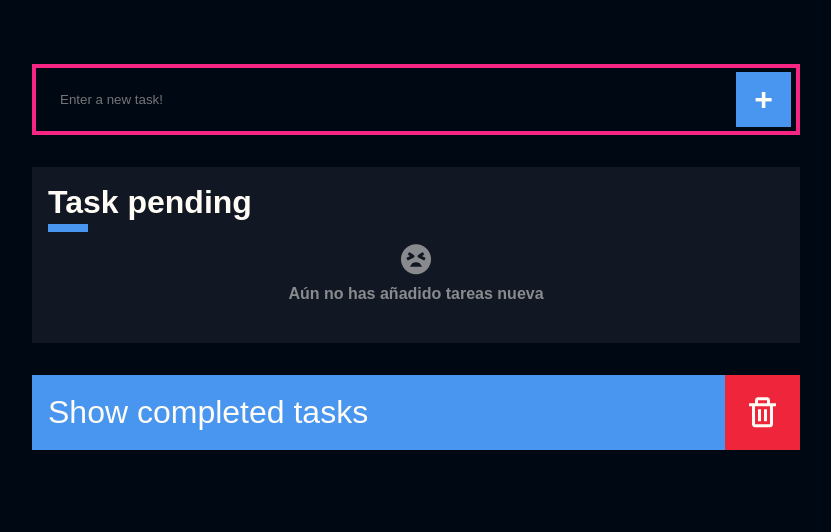
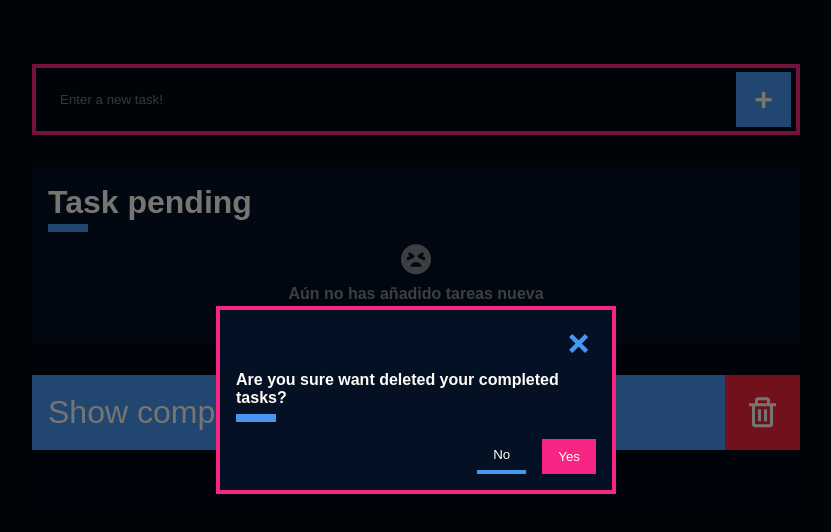
Before and after one commit to josnethmoreno/todo-app-react, a React app: page / in a window 1280 px wide. Shown: the top 532 px of the page, without its empty margins (224-1055 px from the left). Built offline with nearby package versions, Linux system fonts and the light colour scheme; the HTML template or start-up script is replaced by a standard one; a web font is replaced by a local one.

Commit message:
Added modal

```diff
--- a/src/App.css
+++ b/src/App.css
@@ -1,4 +1,5 @@
 .App{
+	position: relative;
 	max-width: 800px;
 	padding: 2rem 1rem;
 	margin: 0 auto;
--- a/src/App.jsx
+++ b/src/App.jsx
@@ -2,12 +2,14 @@ import { useState, useEffect } from 'react'
 import './App.css'
 import TaskCreator from '/src/components/TaskCreator.jsx'
 import VisibilityControl from '/src/components/VisibilityControl.jsx'
+import Modal from '/src/components/Modal.jsx'
 import { TaskContent } from '/src/components/TaskContent.jsx'
 
 function App() {
 
   const [taskItems, setTaskItems] = useState([])
   const [showCompletedContent, setShowChompletedContent] = useState(false)
+  const [showModal, setShowModal] = useState(true)
 
   const createNewTask = (taskName) => {
     if(!taskItems.find(task => task.name === taskName)) {
@@ -21,9 +23,17 @@ function App() {
     )
   }
 
-  const cleanTask = () => {
+  const cleanTasks = () => {
     setTaskItems(taskItems.filter(task => !task.done))
     setShowChompletedContent(false)
+  }
+
+  const openModal = () => {
+    setShowModal(true);
+  }
+
+  const closeModal = () => {
+    setShowModal(false)
   }
 
   useEffect(() => {
@@ -39,21 +49,35 @@ function App() {
     <div className="App">
 
       <TaskCreator createNewTask={createNewTask}/>
-      <TaskContent name='pending' tasks={taskItems} toggleTask={toggleTask} showCompleted={false}/>
+      <TaskContent
+        name='pending'
+        tasks={taskItems}
+        toggleTask={toggleTask}
+        showCompleted={false}
+      />
 
       <VisibilityControl
         setShowChompletedContent={setShowChompletedContent}
         value={showCompletedContent}
-        cleanTask={cleanTask}
+        openModal={openModal}
       />
 
       {
         showCompletedContent && (
-          <TaskContent name='completed' tasks={taskItems} toggleTask={toggleTask} showCompleted={true}/>
+          <TaskContent
+            name='completed'
+            tasks={taskItems}
+            toggleTask={toggleTask}
+            showCompleted={true}
+          />
         )
       }
 
-
+      <Modal
+        showModal={showModal}
+        closeModal={closeModal}
+        cleanTasks={cleanTasks}
+      />
     </div>
   )
 }
--- /dev/null
+++ b/src/components/Modal.jsx
@@ -0,0 +1,34 @@
+import { useState } from 'react'
+import '/src/stylesheets/Modal.css';
+
+function Modal({ showModal, closeModal, cleanTasks }) {
+	const handleModal = (e) => {
+		(e.target.className === 'Modal') && closeModal()
+	}
+
+	const handleModalYes = () => {
+		cleanTasks()
+		closeModal()
+	}
+
+	return(
+		<div className="Modal" data-show={showModal} onClick={handleModal}>
+			<div className="Modal-content">
+				<div className="Modal-header">
+		      <button className="Modal-close" onClick={closeModal}>
+		      	<i className='bx bx-md bx-x'></i>
+		      </button>
+				</div>
+				<div className="Modal-body">
+					<h4 className="Modal-caption">Are you sure want deleted your completed tasks?</h4>
+				</div>
+				<div className="Modal-actions">
+					<button className="Modal-button secondary" onClick={closeModal}>No</button>
+					<button className="Modal-button primary" onClick={handleModalYes}>Yes</button>
+				</div>
+			</div>
+		</div>
+	);
+}
+
+export default Modal
--- a/src/components/TaskContent.jsx
+++ b/src/components/TaskContent.jsx
@@ -22,7 +22,7 @@ export function TaskContent({ name, tasks, toggleTask, showCompleted }) {
   const taskMessage = () => {
     return(
       <div className="TaskContent-message">
-        <i class='bx bxs-tired bx-md'></i>
+        <i className='bx bxs-tired bx-md'></i>
         <h4>Aún no has añadido tareas nueva</h4>
       </div>
     )
--- a/src/components/VisibilityControl.jsx
+++ b/src/components/VisibilityControl.jsx
@@ -1,12 +1,6 @@
 import '/src/stylesheets/VisibilityControl.css'
 
-function VisibilityControl({ setShowChompletedContent, value, cleanTask }) {
-
-	const handleDelete = () => {
-		if(window.confirm('Are you sure want deleted your completed tasks?')){
-			cleanTask()
-		}
-	}
+function VisibilityControl({ setShowChompletedContent, value, openModal }) {
 
 	return(
 		<div className="VisibilityControl">
@@ -21,7 +15,9 @@ function VisibilityControl({ setShowChompletedContent, value, cleanTask }) {
 		      />
 	      </label>
 			</div>
-      <button className="VisibilityControl-button" onClick={handleDelete}><i className='bx bx-md bx-trash'></i></button>
+      <button className="VisibilityControl-button" onClick={openModal}>
+	      <i className='bx bx-md bx-trash'></i>
+      </button>
     </div>
 	);
 }
--- a/src/index.css
+++ b/src/index.css
@@ -3,6 +3,7 @@
 
 :root{
 	--rich-black-fogra-29: hsla(216, 100%, 4%, 1);
+	--rich-black-fogra-30: hsla(216, 80%, 8%, 1);
 	--baby-powder: hsla(38, 100%, 98%, 1);
 	--flickr-pink: hsla(333, 93%, 56%, 1);
 	--dodger-blue: hsla(212, 84%, 61%, 1);
@@ -25,6 +26,7 @@
 }
 
 body{
+	position: relative;
 	color: var(--color-text);
 	background-color: var(--color-bg);
 	font-family: 'Candal', sans-serif;
--- a/src/main.jsx
+++ b/src/main.jsx
@@ -2,7 +2,6 @@ import React from 'react'
 import ReactDOM from 'react-dom/client'
 import App from './App'
 import './index.css'
-import 'https://unpkg.com/boxicons@2.1.2/dist/boxicons.js'
 
 ReactDOM.createRoot(document.getElementById('root')).render(
   <App />
--- /dev/null
+++ b/src/stylesheets/Modal.css
@@ -0,0 +1,99 @@
+.Modal{
+	display: flex;
+	justify-content: center;
+	align-items: center;
+	position: fixed;
+	top: 0;
+	left: 0;
+	width: 100%;
+	height: 100%;
+	background-color: #00000088;
+}
+
+.Modal[data-show="false"] {
+	display: none;
+}
+
+.Modal-content{
+	padding: 1rem;
+	width: 400px;
+	background-color: var(--rich-black-fogra-30);
+	border: 4px solid var(--color-primary);
+}
+
+.Modal-header{
+	color: var(--color-secondary);
+	text-align: right;
+	line-height: 0;
+}
+
+.Modal-close{
+	background-color: transparent;
+}
+
+.Modal-close i{
+	color: var(--color-secondary);
+	font-weight: bold;
+}
+
+.Modal-close:hover i {
+	transform: scale(.9);
+}
+
+.Modal-caption{
+	position: relative;
+	margin-top: .5rem;
+}
+
+.Modal-caption::before{
+	content: '';
+	position: absolute;
+	bottom: -15px;
+	width: 40px;
+	height: 8px;
+	background-color: var(--color-secondary);
+}
+
+.Modal-actions{
+	display: flex;
+	justify-content: right;
+	gap: 1rem;
+	margin-top: 2rem;
+}
+
+.Modal-button{
+	padding: .5rem 1rem;
+	background-color: transparent;
+}
+
+.Modal-button.primary{
+	background-color: var(--color-primary);
+	transition: .1s;
+}
+
+.Modal-button.primary:hover{
+	transform: scale(1.1);
+}
+
+.Modal-button.secondary{
+	position: relative;
+	border-bottom: 4px solid var(--color-secondary);
+	z-index: 1;
+	overflow: hidden;
+}
+
+.Modal-button.secondary::before{
+	content: '';
+	position: absolute;
+	left: 0;
+	bottom: -100%;
+	height: 100%;
+	width: 100%;
+	background-color: var(--color-secondary);
+	z-index: -1;
+	transition: .3s;
+}
+
+.Modal-button.secondary:hover::before{
+	transform: translateY(-100%);
+}
--- a/src/stylesheets/TaskContent.css
+++ b/src/stylesheets/TaskContent.css
@@ -1,6 +1,6 @@
 .TaskContent{
 	padding: 2rem 1rem;
-	background-color: #ffffff11;
+	background-color: var(--rich-black-fogra-30);
 	min-height: 176px !important;
 }
 
```
